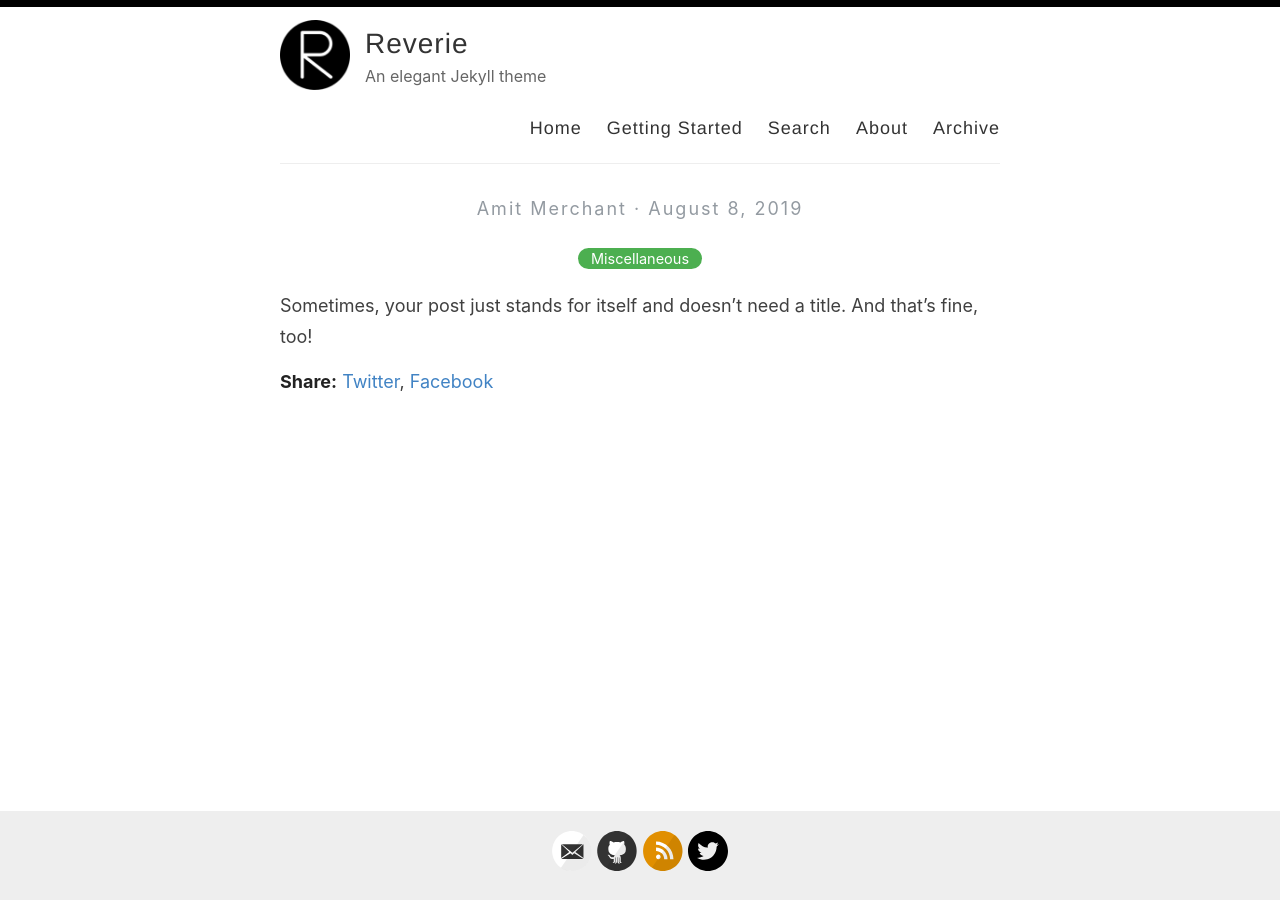
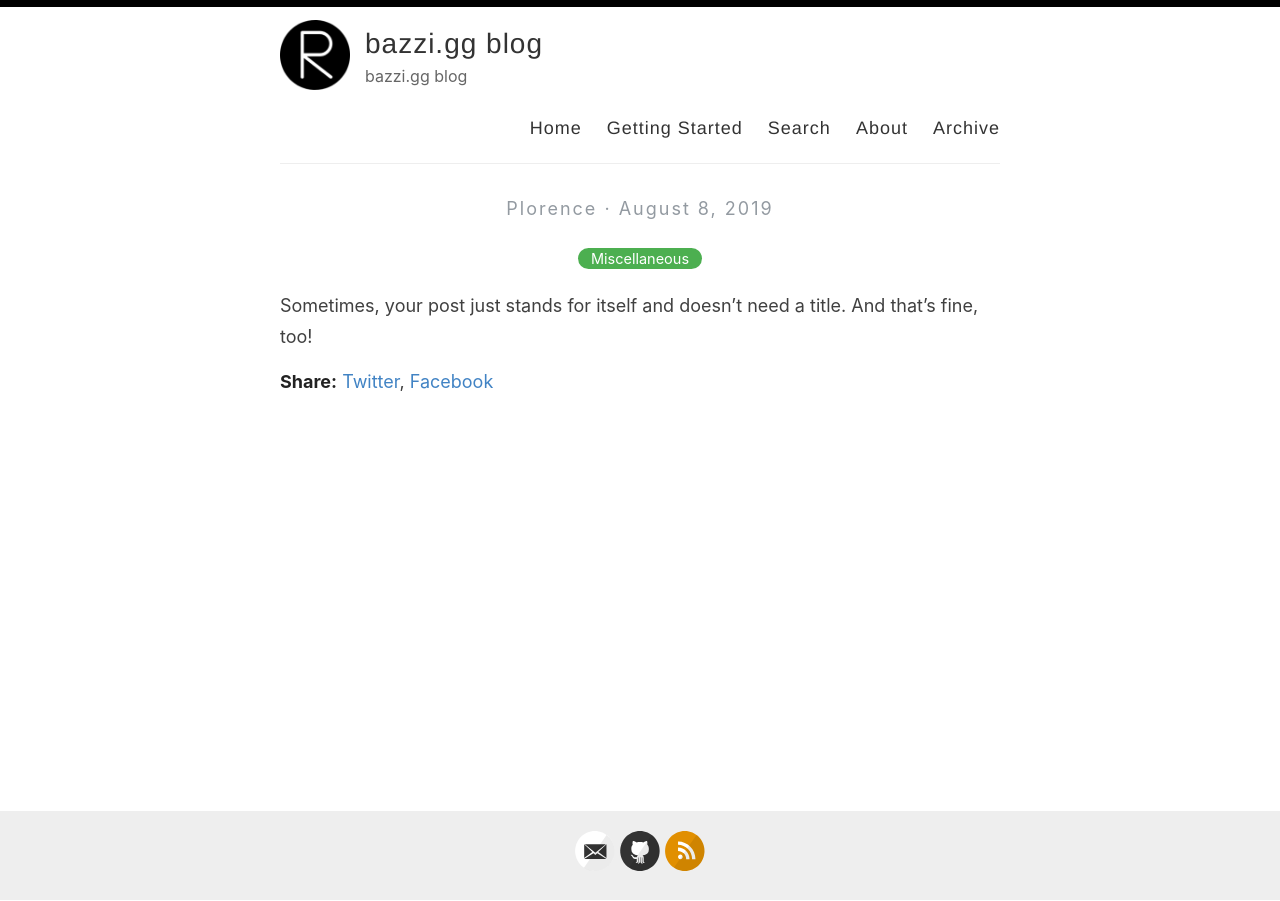
Before and after one commit to bazzi-gg/bazzi-gg.github.io, a Jekyll site: the page built from _posts/2019-08-08-no-title-posts.md, in a window 1280 px wide. Built offline with Jekyll 4.4.1, drawn with Linux system fonts in a browser that asks for light colours.

Commit message:
Update _config.yml

```diff
--- a/_config.yml
+++ b/_config.yml
@@ -3,13 +3,13 @@
 #
 
 # Name of your site (displayed in the header)
-name: Reverie
+name: bazzi.gg blog
 
 # Name of the author
-author: Amit Merchant
+author: Plorence
 
 # Short bio or description (displayed in the header)
-description: An elegant Jekyll theme
+description: bazzi.gg blog
 
 # URL of your avatar or profile pic (you could use your GitHub profile pic)
 avatar: /images/reverie.png
@@ -21,18 +21,18 @@ avatar: /images/reverie.png
 # Includes an icon in the footer for each username you enter
 footer-links:
   dribbble:
-  email: amit.d.merchant@gmail.com
+  email: contact@bazzi.gg
   facebook:
   flickr:
-  github: amitmerchant1990/reverie
+  github: https://github.com/bazzi-gg
   instagram:
   linkedin:
   pinterest:
   rss: rss
-  twitter: amit_merchant
+  twitter:
   stackoverflow:
-  youtube: # channel/<your_long_string> or user/<user-name>
-  googleplus: # anything in your profile username that comes after plus.google.com/
+  youtube:
+  googleplus:
   playconsole:
 
 
@@ -41,21 +41,21 @@ footer-links:
 disqus:
 
 # Enter your Google Analytics web tracking code (e.g. UA-2110908-2) to activate tracking
-google_analytics: UA-43339302-11
+#google_analytics: UA-43339302-11
 
 # For newer "GA4" analytics, use the following instead of the "UA" entry above
 #google_analytics_ga4: G-GABC1DEFG
 
 # Your website URL (e.g. http://amitmerchant1990.github.io or http://www.amitmerchant.com)
 # Used for Sitemap.xml and your RSS feed
-url: http://www.amitmerchant.com/reverie
-enforce_ssl: https://www.amitmerchant.com/reverie
+url: https://bazzi-gg.github.io
+enforce_ssl: https://bazzi-gg.github.io
 
 # If you're hosting your site at a Project repository on GitHub pages
 # (http://yourusername.github.io/repository-name)
 # and NOT your User repository (http://yourusername.github.io)
 # then add in the baseurl here, like this: "/repository-name"
-baseurl: "/reverie"
+baseurl: "https://bazzi-gg.github.io/"
 
 #
 # !! You don't need to change any of the configuration flags below !!
```
